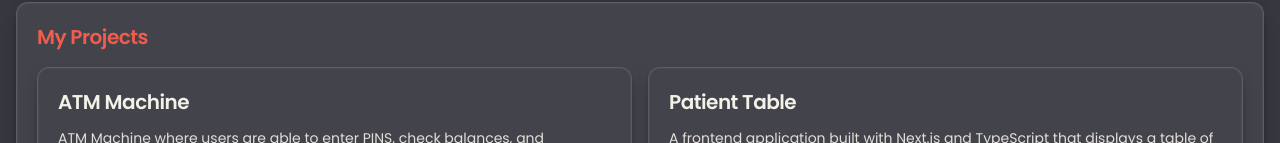
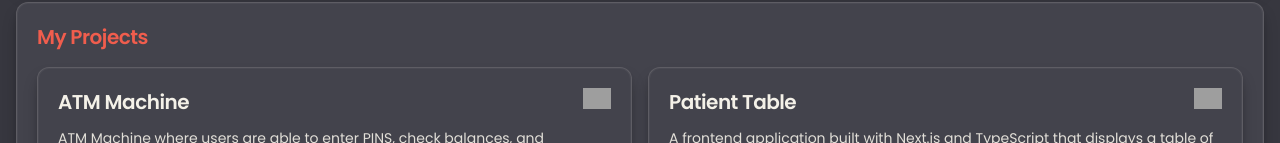
Before and after one commit to mattmiller515/matts-portfolio, a Next.js app: page / in a window 1280 px wide. Shown: the part 657-800 px from the top of the page. Built offline with nearby package versions, Linux system fonts and the light colour scheme; grey boxes are pictures that could not be loaded.

Commit message:
add project github links

```diff
--- a/components/widgets/Projects/Projects.tsx
+++ b/components/widgets/Projects/Projects.tsx
@@ -1,5 +1,6 @@
 import { ContentCard } from "@/components/base/ContentCard";
 import Image from "next/image";
+import GithubLogo from "@/public/github-logo.svg";
 
 export const Projects = () => {
   const projects = [
@@ -8,6 +9,7 @@ export const Projects = () => {
       description:
         "ATM Machine where users are able to enter PINS, check balances, and withdraw money, and deposit money. Demonstrates a full stack application with a frontend with Next.js and a REST backend with Node.js. Further instructions on how to use can be found in the top right corner of the app.",
       link: "https://tr-atm.vercel.app/",
+      github: "https://github.com/mattmiller515/tr_atm",
       image: {
         src: "/atm-project.png",
         width: 200,
@@ -19,6 +21,7 @@ export const Projects = () => {
       description:
         "A frontend application built with Next.js and TypeScript that displays a table of patients with their information. Features filtering, sorting by column, and pagination.",
       link: "https://patient-table-lime.vercel.app/",
+      github: "https://github.com/mattmiller515/patient-table",
       image: {
         src: "/patient-table-project.png",
         width: 500,
@@ -34,17 +37,34 @@ export const Projects = () => {
       </h2>
       <div className="flex sm:flex-row flex-col sm:gap-4 gap-8">
         {projects.map((project) => (
-          <a
-            href={project.link}
-            target="_blank"
-            rel="noopener noreferrer"
-            key={project.name}
-            className="flex-1"
-          >
-            <ContentCard className="transition-colors duration-200 hover:bg-white/5 h-full">
-              <h3 className="text-xl font-semibold tracking-tight text-secondary transition-colors duration-200">
-                {project.name}
-              </h3>
+          <div key={project.name} className="flex-1 relative">
+            <ContentCard className="transition-colors duration-200 has-[[data-project-link]:hover]:bg-white/5 h-full">
+              <div className="flex items-start justify-between gap-3">
+                <a
+                  href={project.link}
+                  target="_blank"
+                  rel="noopener noreferrer"
+                  data-project-link
+                  className="text-xl font-semibold tracking-tight text-secondary transition-colors duration-200 after:content-[''] after:absolute after:inset-0 after:z-0"
+                >
+                  <h3>{project.name}</h3>
+                </a>
+                <a
+                  href={project.github}
+                  target="_blank"
+                  rel="noopener noreferrer"
+                  aria-label={`${project.name} GitHub repository`}
+                  className="relative z-10 shrink-0"
+                >
+                  <Image
+                    src={GithubLogo}
+                    alt=""
+                    width={28}
+                    height={28}
+                    className="transition-[filter] duration-200 hover:brightness-0 hover:invert"
+                  />
+                </a>
+              </div>
               <div className="flex flex-col gap-10 items-center">
                 <p className="text-sm text-secondary/90">
                   {project.description}
@@ -57,7 +77,7 @@ export const Projects = () => {
                 />
               </div>
             </ContentCard>
-          </a>
+          </div>
         ))}
       </div>
     </div>
```
